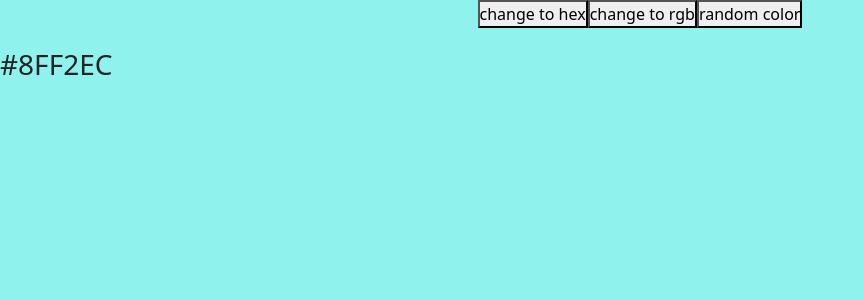
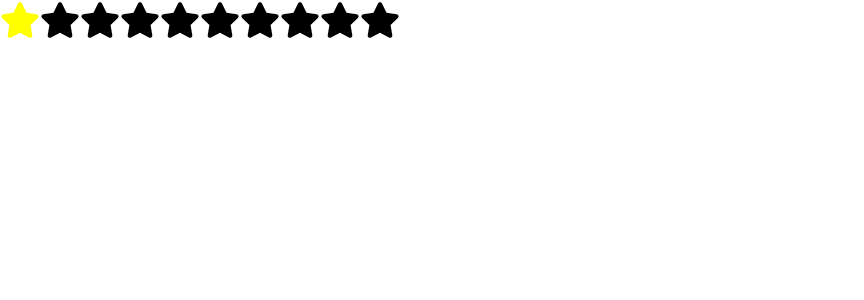
Before and after one commit to Mahdiar-Vaez/27-projects, a React app: page / in a window 1280 px wide. Shown: the top 300 px of the page, without its empty margins (0-864 px from the left). Built offline with nearby package versions, Linux system fonts and the light colour scheme.

Commit message:
making stars

```diff
--- a/package.json
+++ b/package.json
@@ -44,6 +44,7 @@
     "react-app-polyfill": "^3.0.0",
     "react-dev-utils": "^12.0.1",
     "react-dom": "^18.2.0",
+    "react-icons": "^5.0.1",
     "react-loader-spinner": "^5.4.5",
     "react-redux": "^9.0.4",
     "react-refresh": "^0.11.0",
--- a/src/App.js
+++ b/src/App.js
@@ -1,12 +1,14 @@
 import React from 'react'
 import Accordion from './Components/Accordion/Accordion'
 import RandomColor from './Components/RandomColor'
+import StarRating from './Components/StarRating'
 
 export default function App() {
   return (
     <div>
       {/* <Accordion/> */}
-      <RandomColor/>
+      {/* <RandomColor/> */}
+      <StarRating/>
       </div>
   )
 }
--- a/src/Components/RandomColor/index.jsx
+++ b/src/Components/RandomColor/index.jsx
@@ -9,7 +9,6 @@ export default function RandomColor() {
     function randomGenerator(length){
         return Math.floor(Math.random()*length)
     }
-    console.log(Math.floor(Math.random()*3))
     function handleHexColor(){
         const hex=[1,2,3,4,5,6,7,8,9,'A','B','C','D','E','F']
         let hexText='#'
@@ -41,7 +40,9 @@ export default function RandomColor() {
 
       }}
     >
-      <section  className="buttons-container">
+      <section style={{
+        display:'flex',gap:'20px'
+      }}  className="buttons-container">
         <button onClick={()=>setType('hex')}>change to hex</button>
         <button onClick={()=>setType('rgb')}>change to rgb</button>
         <button onClick={type==='hex'?handleHexColor:handleRgbColor}> random color</button>
@@ -50,9 +51,14 @@ export default function RandomColor() {
         style={{
           width: "100%",
           height: "100%",
+          display:'flex'
+          ,flexDirection:'column',
+          justifyContent:'center',
+          alignItems:'center'
         }}
         className="color"
       >
+        <h1>{type==='hex'?'HEX COLOR ':'RGB COLOR'}</h1>
         {type==='hex'? <h3 className="color-text">
             {color}
         </h3>:<h3 className="color-text">
--- /dev/null
+++ b/src/Components/StarRating/index.jsx
@@ -0,0 +1,36 @@
+import React, { useState } from 'react'
+import {FaStar} from 'react-icons/fa'
+import './style.css'
+  export default function StarRating({numOfStars=10}) {
+    const [rating,setRating]=useState(0)
+    const [hover,setHover]=useState(0)
+    const handelClick=(getCurrentIndex)=>{
+      setRating(getCurrentIndex)
+    }
+    function handelMouseEnter(getCurrentIndex){
+        setHover(getCurrentIndex)
+    }
+    function handleMouseRemove(){
+      setHover(rating)
+    }
+
+
+  return (
+
+    <div>
+      { [...Array(numOfStars)].map((_,index)=>{
+        index +=1
+      return (<FaStar
+
+      className={index<=rating || index <= hover ?'active-star':'disable'}
+      key={index}
+
+      size={40}
+      onClick={()=>handelClick(index)}
+      onMouseEnter={()=>handelMouseEnter(index)}
+      onMouseLeave={handleMouseRemove}
+      />)
+    })}
+    </div>
+  )
+}
--- /dev/null
+++ b/src/Components/StarRating/style.css
@@ -0,0 +1,6 @@
+.active-star{
+    color: yellow;
+}
+.disable{
+    color: black;
+}
```
Also changed, not shown: 1 other file (tests, documents, lock files or other folders).
